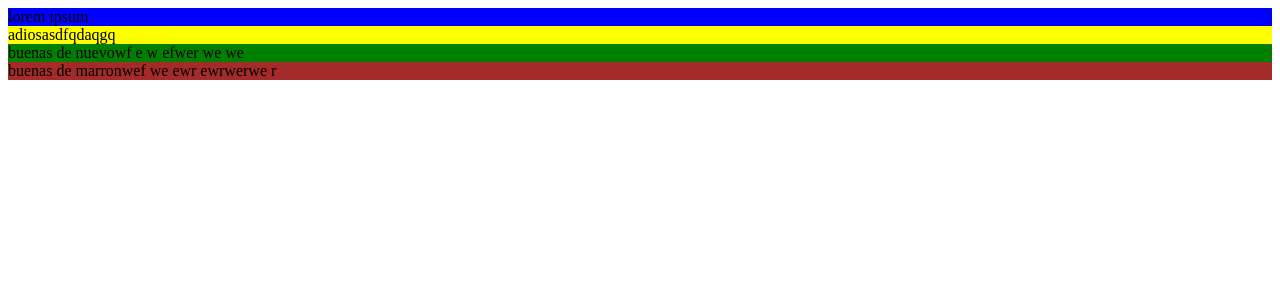
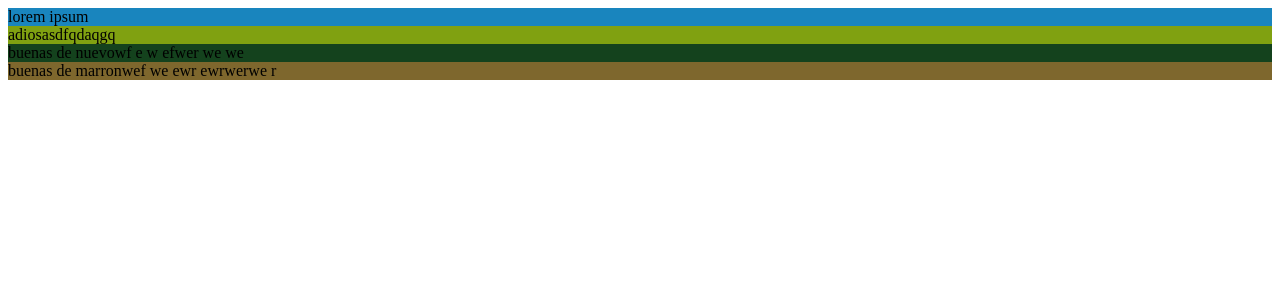
Before and after one commit to richy8822/tienda, a PHP site: page / in a window 1280 px wide. Shown: the top 300 px of the page. Run offline with PHP 8.4, Linux system fonts and the light colour scheme.

Commit message:
arreglamos los colores

```diff
--- a/styles.css
+++ b/styles.css
@@ -1,12 +1,12 @@
 .fondoAzul{
-  background-color: blue;
+  background-color: rgb(25, 133, 190);
 }
 .fondoAmarillo{
-  background-color: yellow;
+  background-color: rgb(128, 161, 17);
 }
 .fondoverde{
-    background-color: green;
+    background-color: rgb(20, 66, 29);
 }
 .fondMarron{
-    background-color: brown;
+    background-color: rgb(126, 103, 45);
 }
```
